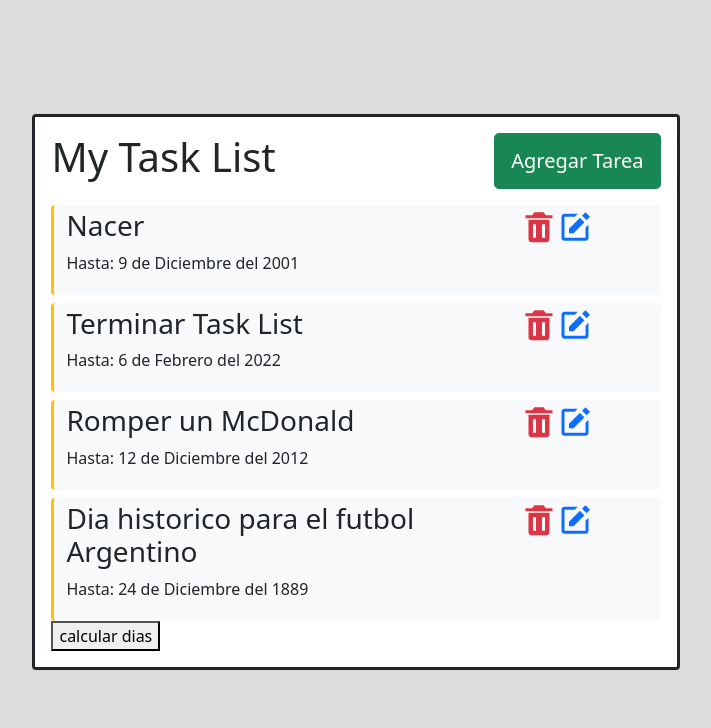
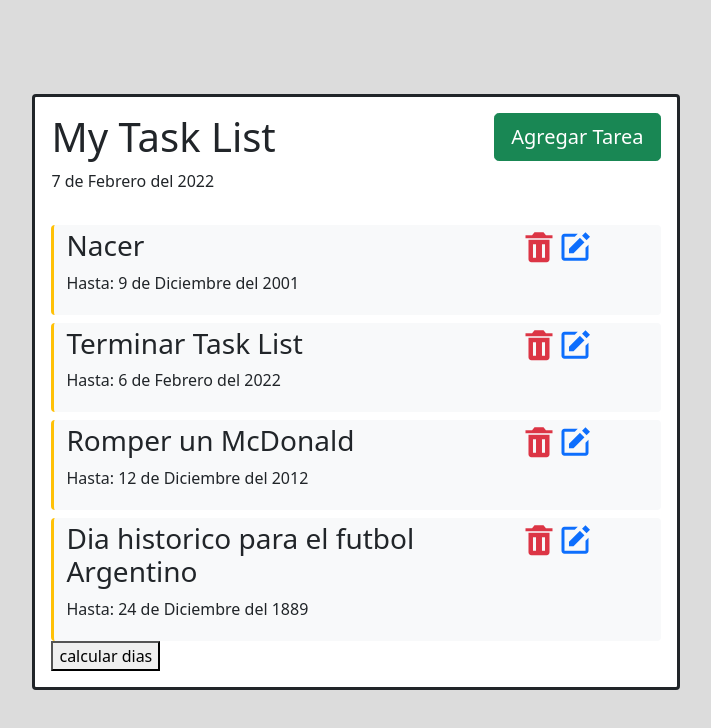
Before and after one commit to eghar2001/ArgentinaPrograma-TaskList-Angular, an Angular app: page /addTask in a window 1280 px wide. Shown: the top 728 px of the page, without its empty margins (284-995 px from the left). Built offline with nearby package versions, Linux system fonts and the light colour scheme.

Commit message:
Agregamos propiedad estatica FechaActual a fecha.model y lo pusimos en el header

```diff
--- a/src/app/components/header/header.component.html
+++ b/src/app/components/header/header.component.html
@@ -1,6 +1,9 @@
 <header class="row justify-content-between mb-2">
-    <h1 class="col">My Task List</h1>
-    <div class="col d-flex justify-content-end">
+    <div class="col">
+      <h1 >My Task List</h1>
+      <p>{{fechaActual.getFullDateString()}}</p>
+    </div>
+    <div class="col d-flex justify-content-end align-items-start">
       <button  *ngIf="!formActivado" class=" btn btn-lg btn-success w-auto" (click)="mostrarAddTask()">Agregar Tarea</button>
       <button   *ngIf="formActivado" class=" btn btn-lg btn-danger w-auto" (click)="cerrarAddTask()">Cerrar</button>
     </div>
--- a/src/app/components/header/header.component.ts
+++ b/src/app/components/header/header.component.ts
@@ -1,5 +1,6 @@
 import { Component, EventEmitter, Input, OnInit, Output } from '@angular/core';
 import { Router } from '@angular/router';
+import { Fecha } from 'src/app/modelos/app.fecha.model';
 
 
 @Component({
@@ -10,6 +11,7 @@ import { Router } from '@angular/router';
 export class HeaderComponent implements OnInit {
   @Output() botonFormulario = new EventEmitter<boolean>();
   @Input() formActivado:boolean;
+  fechaActual:Fecha;
   constructor(private misRutas:Router) {
 
   }
@@ -23,6 +25,7 @@ export class HeaderComponent implements OnInit {
 
 
   ngOnInit(): void {
+      this.fechaActual = Fecha.FechaActual;
   }
 
 }
--- a/src/app/modelos/app.fecha.model.ts
+++ b/src/app/modelos/app.fecha.model.ts
@@ -132,7 +132,7 @@ export class Fecha{
     public getFullDateString():string{
         return `${this.dia} de ${this.getMesString()} del ${this.anio}`
     }
-
-
+    //Funciones Estaticas
+    static FechaActual:Fecha =  new Fecha((new Date()).getDate(),(new Date()).getMonth()+1, (new Date()).getFullYear())
 
 }
```
